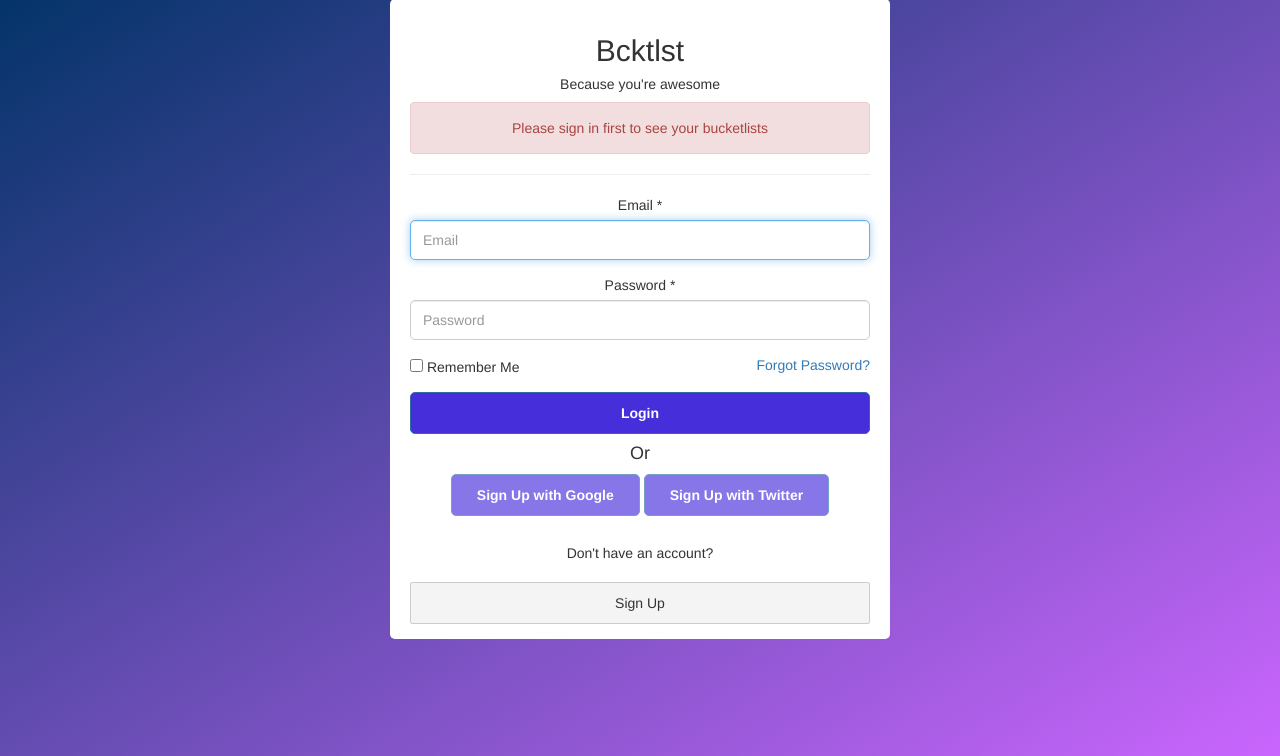
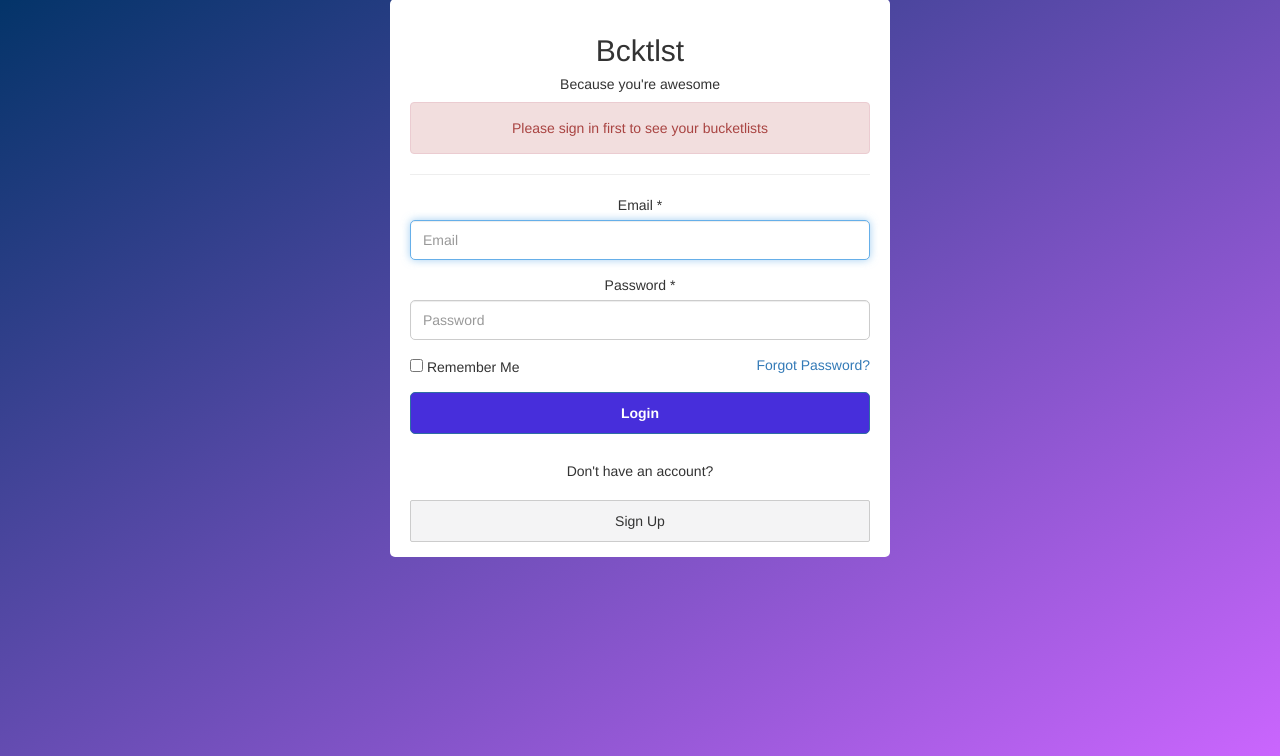
Before and after one commit to borenho/flask-bucketlist, a Flask app: page /show_bucketlists in a window 1280 px wide. Shown: the part 29-785 px from the top of the page. Run offline with Flask 2, Linux system fonts and the light colour scheme; some libraries are stand-ins or nearby versions.

Commit message:
Remove unfunctional social login links

```diff
--- a/this_app/templates/login.html
+++ b/this_app/templates/login.html
@@ -34,13 +34,6 @@
                 <div class="actions">
                     <Input type="submit" value="Login" class='btn btn-primary wide'%>
                 </div>
-
-                <h4>Or</h4>
-
-                <div class="social-links">
-                    <a href="#" class="btn btn-primary disabled">Sign Up with Google</a>
-                    <a href="#" class="btn btn-primary disabled">Sign Up with Twitter</a>
-                </div>
                 </br>
                 <h5>Don't have an account?</h5> <a href="{{ url_for('signup') }}" class='btn btn-default'>Sign Up</a>
             </form>
```
Also changed, not shown: this_app/templates/signup.html (+0 -8 lines).
